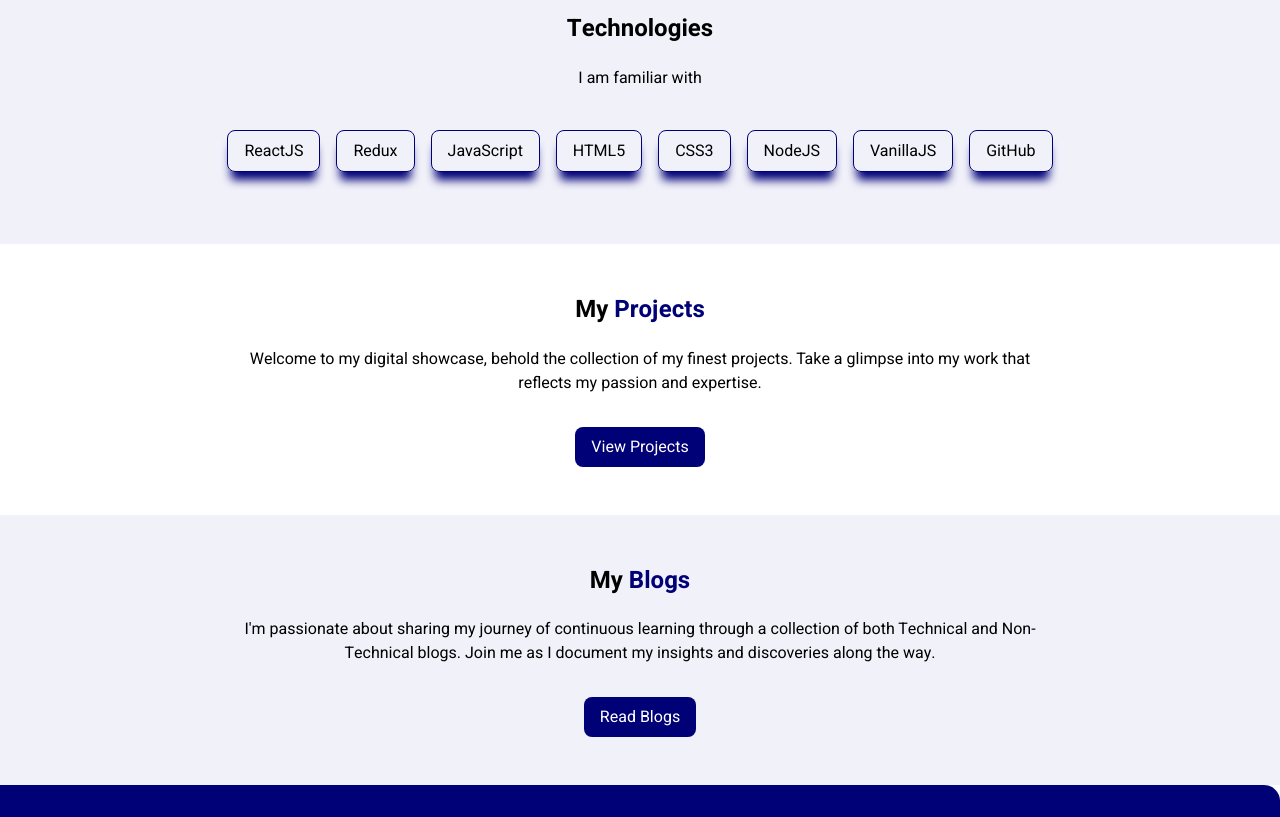
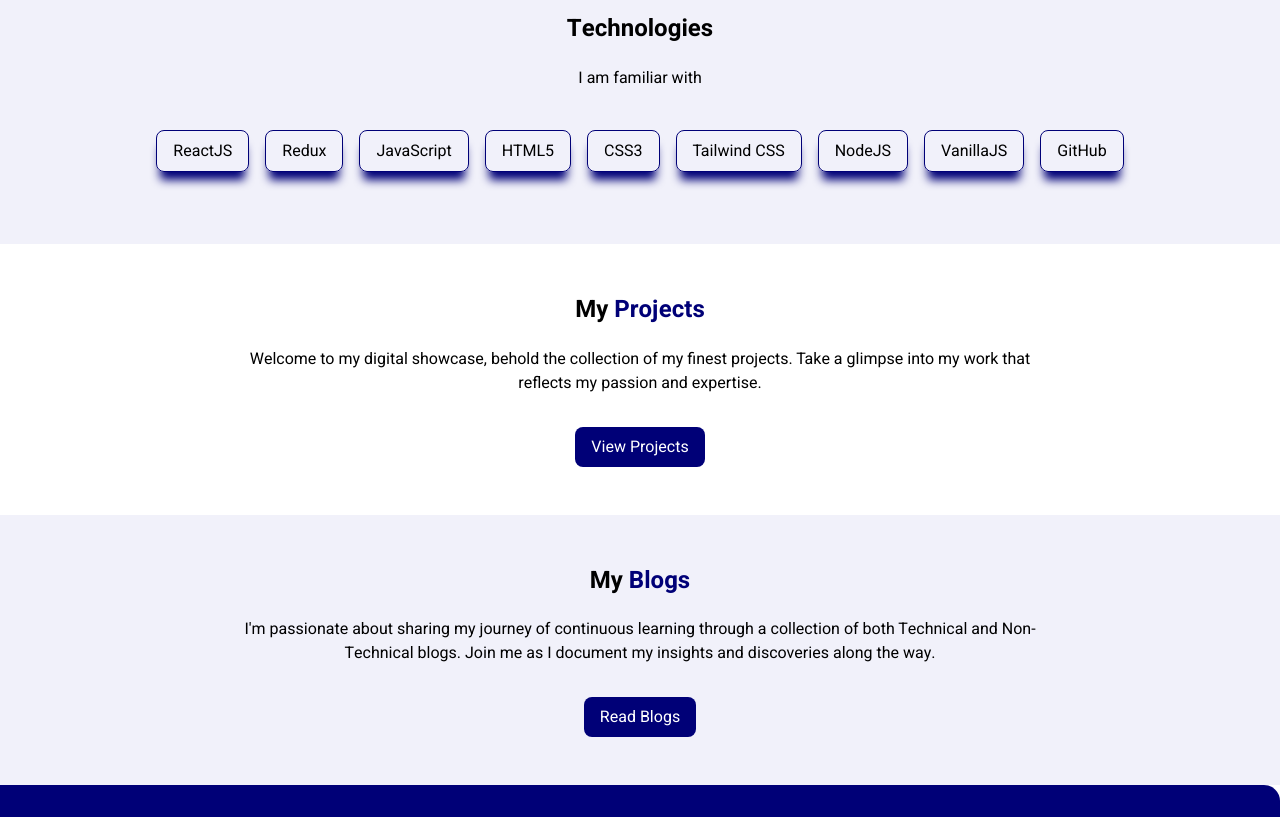
Before and after one commit to amolsasane/amol-sasane, a plain HTML site: page index.html in a window 1280 px wide. Shown: the part 780-1597 px from the top of the page. Drawn offline with Linux system fonts and the light colour scheme.

Commit message:
skills added

```diff
--- a/index.html
+++ b/index.html
@@ -46,6 +46,7 @@
           <li class="bricks list-item-inline">JavaScript</li>
           <li class="bricks list-item-inline">HTML5</li>
           <li class="bricks list-item-inline">CSS3</li>
+          <li class="bricks list-item-inline">Tailwind CSS</li>
           <li class="bricks list-item-inline">NodeJS</li>
           <li class="bricks list-item-inline">VanillaJS</li>
           <li class="bricks list-item-inline">GitHub</li>
```
